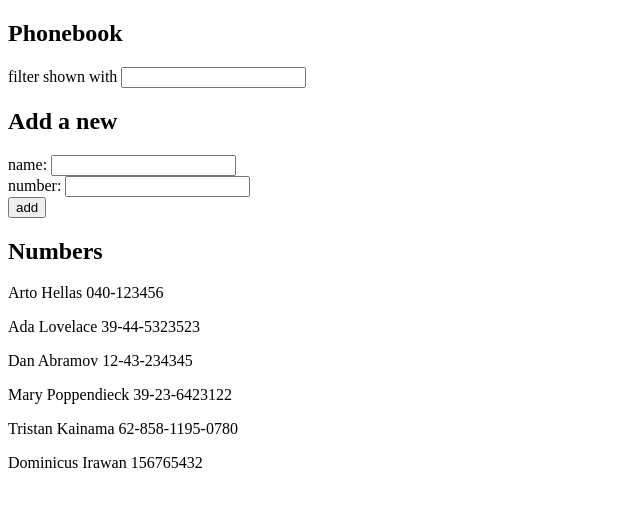
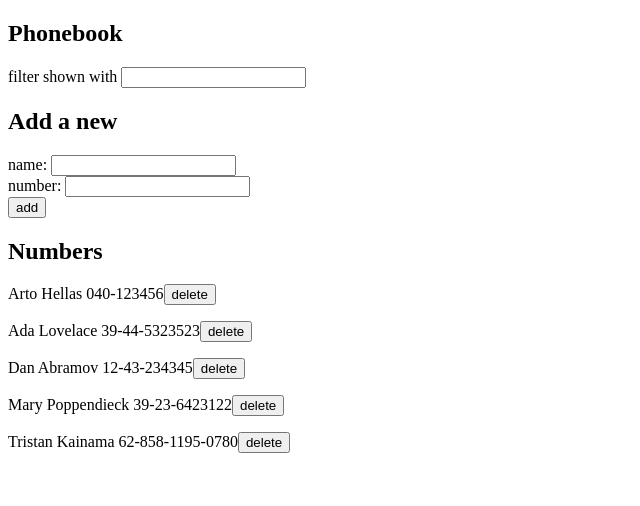
Before and after one commit to Tristan-Kainama/fullstackopen-part2, a React (Vite) app in the folder phonebook/: page / in a window 1280 px wide. Shown: the top 506 px of the page, without its empty margins (0-640 px from the left). Built offline with nearby package versions, Linux system fonts and the light colour scheme; data requests are answered from the project's data file.

Commit message:
Finished exercise 2.14

```diff
--- a/phonebook/db.json
+++ b/phonebook/db.json
@@ -24,11 +24,6 @@
       "name": "Tristan Kainama",
       "number": "62-858-1195-0780",
       "id": "x7O1hmQVAm4"
-    },
-    {
-      "name": "Dominicus Irawan",
-      "number": "156765432",
-      "id": "HnQlov6u3Sk"
     }
   ],
   "$schema": "./node_modules/json-server/schema.json"
--- a/phonebook/src/App.jsx
+++ b/phonebook/src/App.jsx
@@ -36,7 +36,14 @@ const PersonForm = (props) => {
 const Persons = (props) => {
   return (
     <>
-      {props.filteredPersons.map((person, i) => <p key={i}>{person.name} {person.number}</p>)}
+      {props.filteredPersons.map((person) => (
+        <div key={person.id}>
+          <p>
+            {person.name} {person.number}
+            <button onClick={() => props.deletePerson(person.id)}>delete</button>
+          </p>
+        </div>
+      ))}
     </>
   )
 }
@@ -62,6 +69,23 @@ const App = () => {
     const newSearch = event.target.value
     setSearch(newSearch)
     setFilteredPersons(persons.filter(person => person.name.toLowerCase().includes(newSearch.toLowerCase())))
+  }
+
+  const deletePerson = (id) => {
+    const personToDelete = persons.find(person => person.id === id)
+
+    if (window.confirm(`Delete ${personToDelete.name}?`)) {
+      personService
+        .remove(id)
+        .then(() => {
+          const updatedPersons = persons.filter(person => person.id !== id)
+          setPersons(updatedPersons)
+          setFilteredPersons(updatedPersons.filter(person => person.name.toLowerCase().includes(search.toLowerCase())))
+        })
+        .catch(() => {
+          alert(`Information of ${personToDelete.name} has already been removed from the server`)
+        })
+    }
   }
 
   const handleNameChange = (event) => {
@@ -107,7 +131,7 @@ const App = () => {
       <PersonForm addPerson={addPerson} newName={newName} handleNameChange={handleNameChange} newNumber={newNumber} handleNumberChange={handleNumberChange} />
 
       <h2>Numbers</h2>
-      <Persons filteredPersons={filteredPersons}/>
+      <Persons filteredPersons={filteredPersons} deletePerson={deletePerson}/>
     </div>
   )
 }
--- a/phonebook/src/services/persons.js
+++ b/phonebook/src/services/persons.js
@@ -13,7 +13,12 @@ const create = (personObject) => {
     return request.then((response) => response.data)
 }
 
+const remove = (id) => {
+    return axios.delete(`${baseUrl}/${id}`)
+}
+
 export default {
     getAll,
-    create
+    create,
+    remove
 }
```
